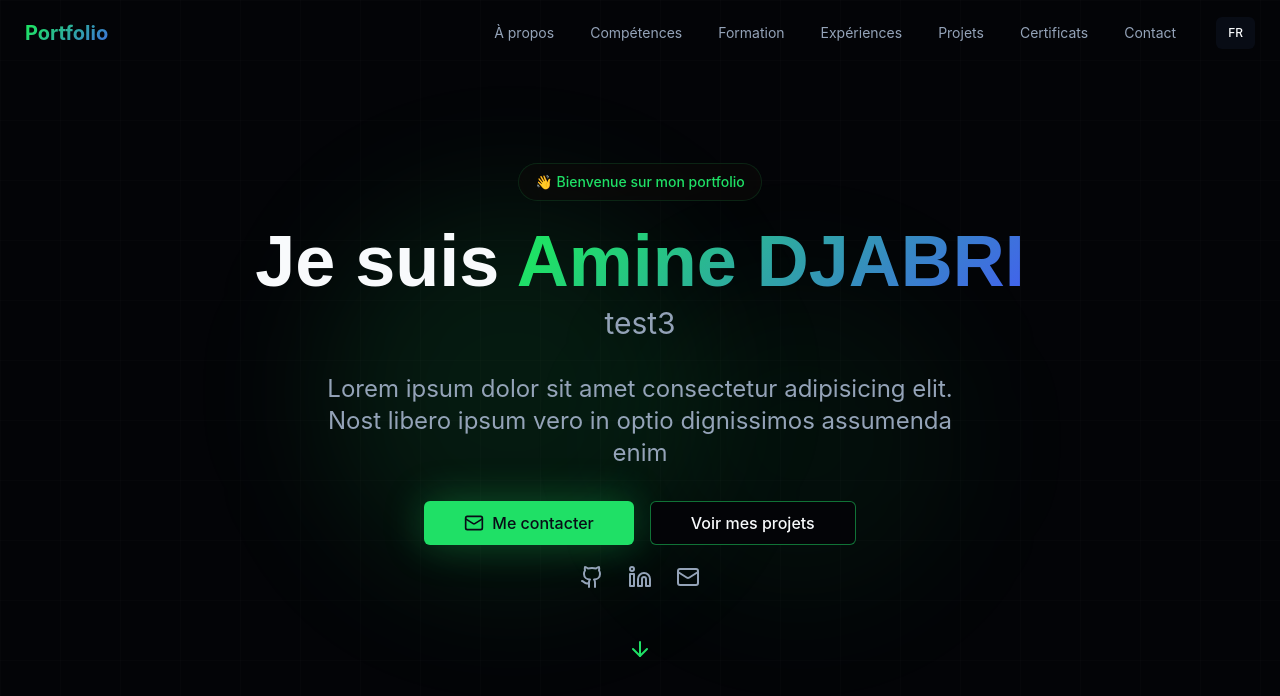
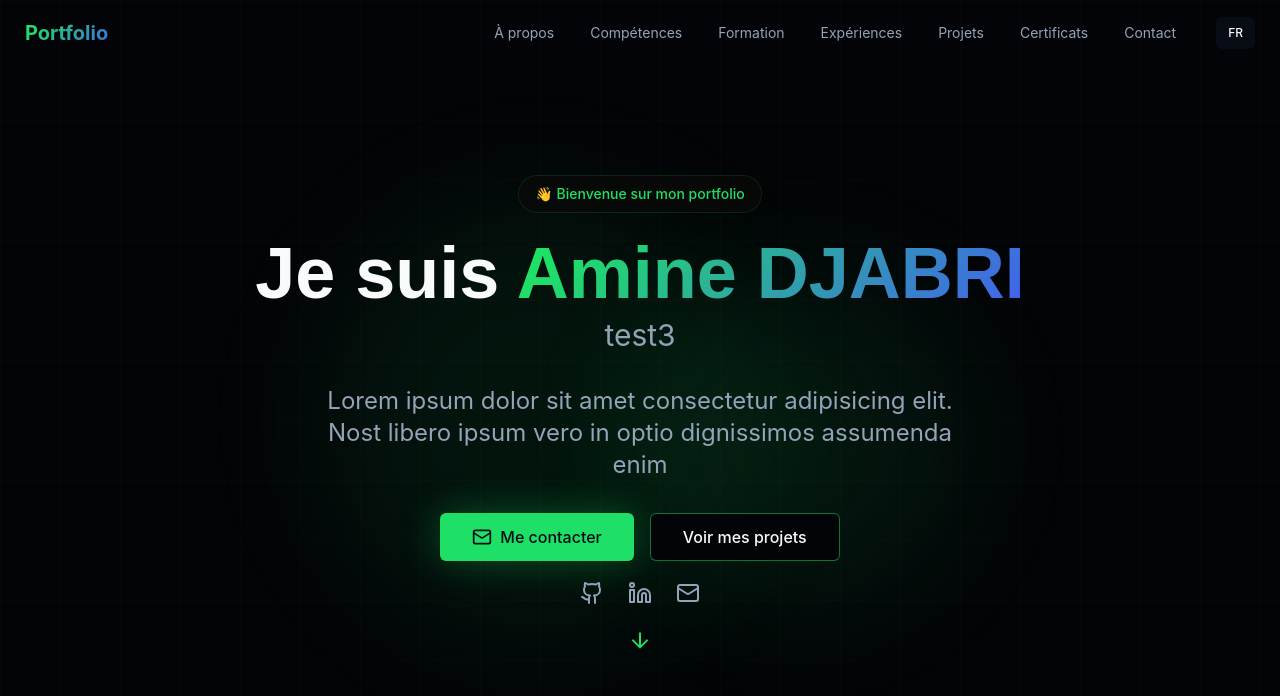
Before and after one commit to aminegitcode/portfolio, a Next.js app: page / in a window 1280 px wide. Shown: the top 696 px of the page. Built offline with nearby package versions, Linux system fonts and the light colour scheme.

Commit message:
(style):add glow pulse effect

```diff
--- a/src/app/globals.css
+++ b/src/app/globals.css
@@ -72,9 +72,18 @@
     animation: float 6s ease-in-out infinite;
   }
 
+  .animate-glow-pulse {
+    animation: glow-pulse 3s ease-in-out infinite;
+  }
+
   @keyframes float {
     0%, 100% { transform: translateY(0); }
     50% { transform: translateY(-10px); }
+  }
+
+  @keyframes glow-pulse {
+    0%, 100% { opacity: 0.5; transform: scale(1); }
+    50% { opacity: 1; transform: scale(1.1); }
   }
 
 }
--- a/src/components/sections/Hero.tsx
+++ b/src/components/sections/Hero.tsx
@@ -45,8 +45,10 @@ const Hero = () => {
       {/* Background elements */}
 
       <div className="absolute inset-0 bg-grid-pattern opacity-5" />
-      <div className="absolute top-1/4 left-1/4 w-96 h-96 bg-primary/10 rounded-full blur-3xl" />
-      <div className="absolute bottom-1/4 right-1/4 w-80 h-80 bg-primary/5 rounded-full blur-3xl" />
+      <div className="absolute inset-0 overflow-hidden">
+        <div className="absolute top-1/4 left-1/4 w-110 h-110 bg-primary/12 rounded-full blur-3xl animate-glow-pulse" />
+        <div className="absolute bottom-1/4 right-1/4 w-80 h-80 bg-primary/10 rounded-full blur-3xl animate-glow-pulse" style={{ animationDelay: '1.5s' }} />
+      </div>
 
       <div className="container mx-auto px-6 relative z-10">
         <motion.div
@@ -94,9 +96,9 @@ const Hero = () => {
             transition={{ delay: 0.4, duration: 0.6 }}
             className="text-xl md:text-2xl text-muted-foreground max-w-2xl mx-auto mb-8"
           >
-            {language==="fr"?"Lorem ipsum dolor sit amet consectetur adipisicing elit. Nost libero ipsum vero in optio dignissimos assumenda enim":
-            "Lorem ipsum dolor sit amet consectetur adipisicing elit. Nost libero ipsum vero in optio dignissimos assumenda enim"}
-
+            {language === "fr"
+              ? "Lorem ipsum dolor sit amet consectetur adipisicing elit. Nost libero ipsum vero in optio dignissimos assumenda enim"
+              : "Lorem ipsum dolor sit amet consectetur adipisicing elit. Nost libero ipsum vero in optio dignissimos assumenda enim"}
           </motion.p>
 
           <motion.div
@@ -116,7 +118,6 @@ const Hero = () => {
               </Button>
             </a>
             <a href="#projects">
-
               <Button variant="outline" size="lg" className="">
                 {language === "fr" ? "Voir mes projets" : "See my work"}
               </Button>
@@ -127,7 +128,7 @@ const Hero = () => {
             initial={{ opacity: 0 }}
             animate={{ opacity: 1 }}
             transition={{ delay: 0.6, duration: 0.6 }}
-            className="flex justify-center gap-6 mb-12"
+            className="flex justify-center gap-6 mb-5"
           >
             <a
               href="#"
@@ -154,15 +155,16 @@ const Hero = () => {
           initial={{ opacity: 0 }}
           animate={{ opacity: 1 }}
           transition={{ delay: 1, duration: 0.6 }}
-          className="absolute  left-1/2 -translate-x-1/2"
+          className=" absolute  left-1/2 -translate-x-1/2"
         >
-          <motion.a
-            href="#about"
+          <a href="#about">
+            <motion.div
               animate={{ y: [0, 10, 0] }}
               transition={{ repeat: Infinity, duration: 2 }}
             >
               <ArrowDown className="h-6 w-6 mb-1 hover:cursor-pointer text-primary" />
-          </motion.a>
+            </motion.div>
+          </a>
         </motion.div>
       </div>
     </section>
--- a/src/components/sections/Navbar.tsx
+++ b/src/components/sections/Navbar.tsx
@@ -83,8 +83,8 @@ const Navbar = () => {
             </Button>
           </div>
 
-          {/* Mobile Menu Button */}
-          <div className="px-6 lg:hidden flex items-center  pt-2 pb-1  mt-2">
+          {/* Mobile Menu and language toggle Button */}
+          <div className=" lg:hidden flex items-center    ">
             <Button
               variant="secondary"
               onClick={toggleLanguage}
--- a/src/components/ui/Button.tsx
+++ b/src/components/ui/Button.tsx
@@ -22,7 +22,7 @@ const variants = {
 const sizes = {
   sm: "px-3 py-1 text-sm",
   md: "px-4 py-2 text-sm",
-  lg: "px-10 h-11 text-base",
+  lg: "px-8 h-12 text-base",
 };
 
 export const Button = ({
```
Lines whose indentation alone changed are shown as unchanged.
